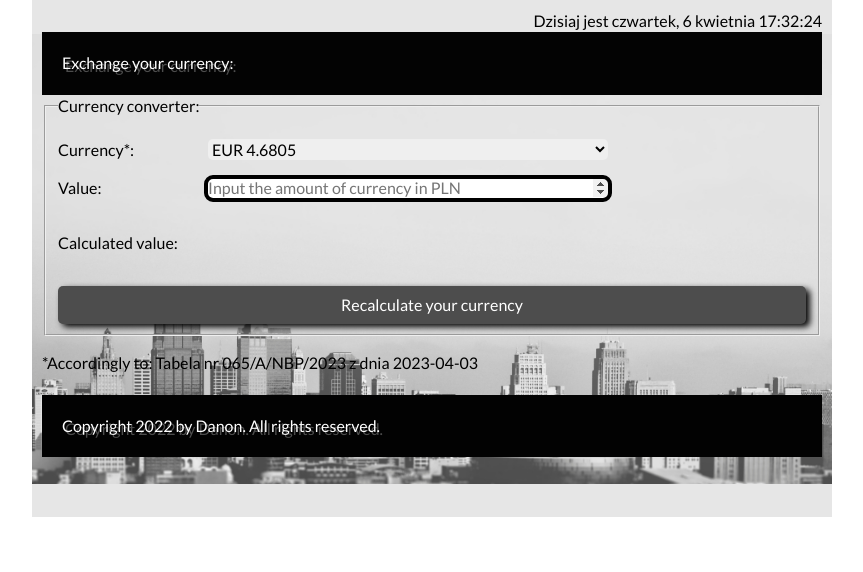
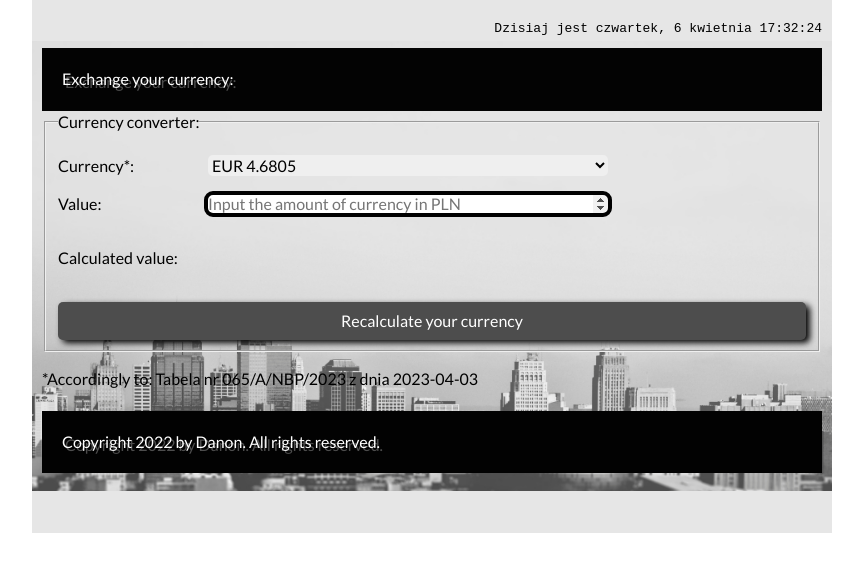
Before and after one commit to danonstinson/Currency-converter-react, a React (Create React App) app: page / in a window 1280 px wide. Shown: the top 572 px of the page, without its empty margins (208-1071 px from the left). Built offline with nearby package versions, Linux system fonts and the light colour scheme.

Commit message:
clock styled

```diff
--- a/src/Container/Time/style.css
+++ b/src/Container/Time/style.css
@@ -1,4 +1,6 @@
 .timer {
   display: grid;
   justify-content: end;
+  font-family: monospace;
+  padding: 10px 0px;
 }
```
